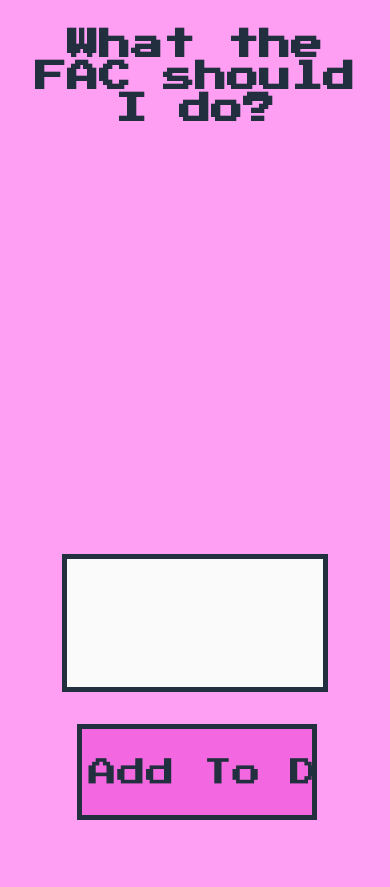
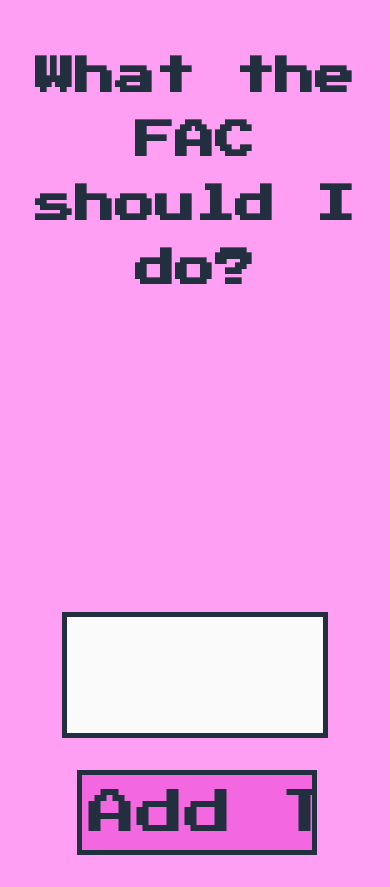
Before and after one commit to fac-13/Team-GIPHT-Todo, a website: page index.html in a window 390 px wide. Before the commit the page ends 860 px from the top, so only its background shows below. Drawn offline with Linux system fonts and the light colour scheme.

Commit message:
changed font sizes and heights for mobile version

```diff
--- a/style.css
+++ b/style.css
@@ -19,14 +19,15 @@ h1 {
   color: #222f3e;
   font-family: "Press Start 2P", cursive;
   text-align: center;
-  font-size: 2rem;
-  margin-bottom: 5%;
+  font-size: 2.5rem;
+  margin: 10% auto;
+  line-height: 4rem;
 }
 
 /* To do container */
 
 #todo-container {
-  height: 50%;
+  min-height: 30vh;
   overflow: auto;
   width: 80%;
 }
@@ -44,7 +45,7 @@ li {
   border: 5px solid white;
   margin: 3%;
   padding: 5%;
-  font-size: 1.4rem;
+  font-size: 2rem;
 }
 
 .buttons-div {
@@ -85,19 +86,19 @@ input[type="text"] {
   border: solid 5px #222f3e;
   width: 75%;
   padding: 1rem;
-  font-size: 1.4rem;
-  height: 6rem;
+  font-size: 2rem;
+  height: 10vh;
 }
 
 input[type="submit"] {
-  font-size: 1.8rem;
+  font-size: 3rem;
   font-family: "press start 2p", cursive;
   color: #222f3e;
   background-color: #f368e0;
   border: solid 5px #222f3e;
   width: 80%;
   margin: 2rem;
-  height: 6rem;
+  height: 10vh;
 }
 
 input[type="submit"]:hover {
```
